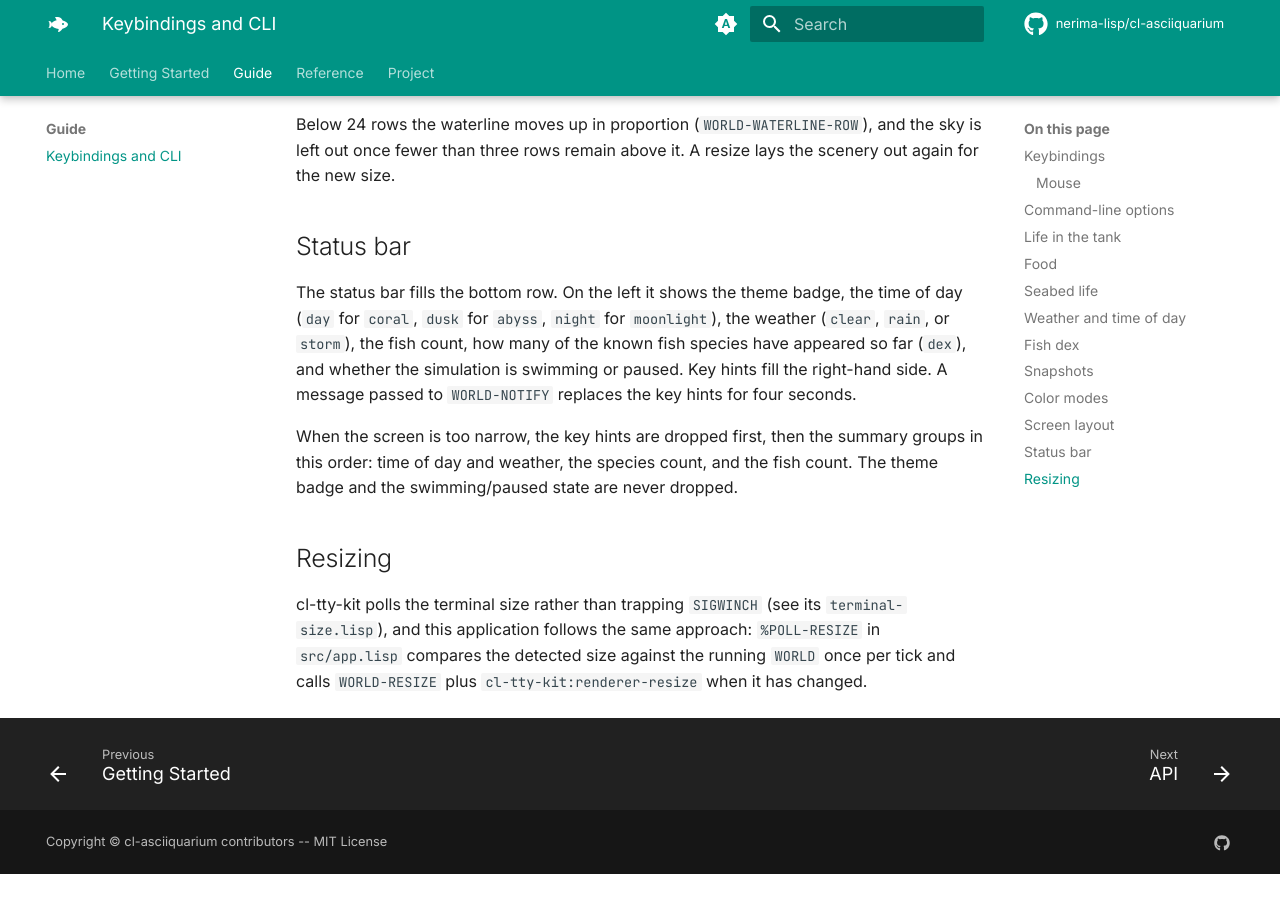
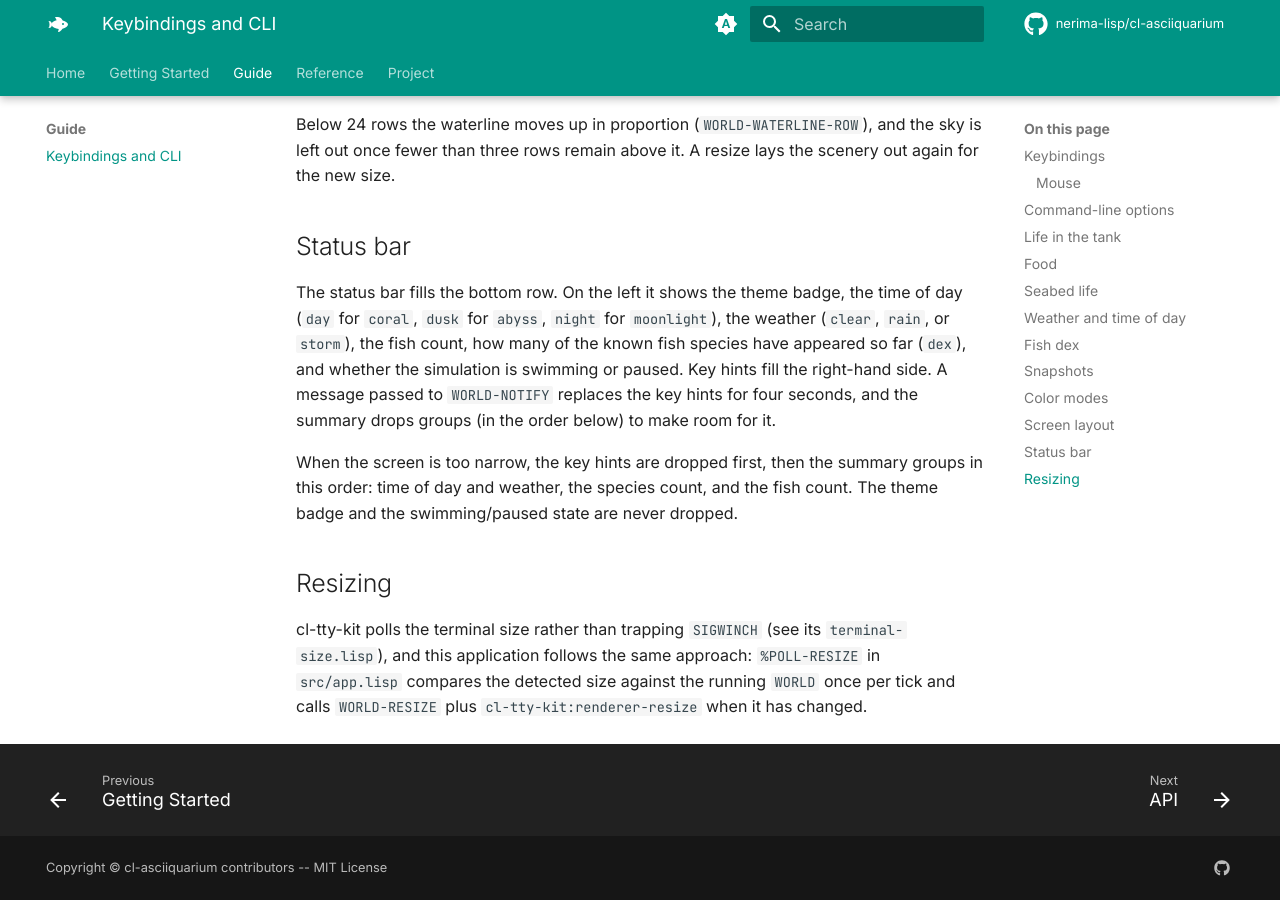
Before and after one commit to nerima-lisp/cl-asciiquarium, an MkDocs documentation site: the page built from docs/src/guide/usage.md, in a window 1280 px wide and 900 px high, scrolled down 7629 px. Built offline with MkDocs 1.6.1 and Material for MkDocs 9.7.7, drawn with Linux system fonts in a browser that asks for light colours; comment, search, counter and statistics services are not loaded; before the commit the page ends 8503 px from its top, so only the background shows below that; some of the changed text lies outside the part shown.

Commit message:
fix: show notifications on an 80-column status bar
Review finding: on an 80x24 screen the status bar's summary takes about
49 columns, so a notification as long as "dex file unreadable; not
saving" or "Saved" with a full path never fit beside it and was
dropped. A notification now keeps its place and the summary drops its
groups, in the usual order, to fit the columns left over. Only a
notification wider than the screen falls back to the summary.

The snapshot message names only the file, so it fits too. The name comes
from snapshot-file-name and is always ASCII, so the replacement of
non-ASCII path characters, and its test, are gone.

```diff
--- a/docs/src/guide/usage.md
+++ b/docs/src/guide/usage.md
@@ -253,7 +253,7 @@ when that name is taken. Trailing spaces are removed from each row. The file
 goes to the directory in the `XDG_PICTURES_DIR` environment variable when it
 is an absolute path, and otherwise to the current directory; the
 `~/.config/user-dirs.dirs` file is not read. A missing directory is not
-created. The status bar then shows `Saved <path>` or `Snapshot failed`.
+created. The status bar then shows `Saved <file name>` or `Snapshot failed`.
 
 ## Color modes
 
@@ -305,7 +305,8 @@ the time of day (`day` for `coral`, `dusk` for `abyss`, `night` for
 `moonlight`), the weather (`clear`, `rain`, or `storm`), the fish count, how many
 of the known fish species have appeared so far (`dex`), and whether the
 simulation is swimming or paused. Key hints fill the right-hand side. A
-message passed to `WORLD-NOTIFY` replaces the key hints for four seconds.
+message passed to `WORLD-NOTIFY` replaces the key hints for four seconds, and
+the summary drops groups (in the order below) to make room for it.
 
 When the screen is too narrow, the key hints are dropped first, then the
 summary groups in this order: time of day and weather, the species count,
```
Also changed, not shown: 4 other files.
